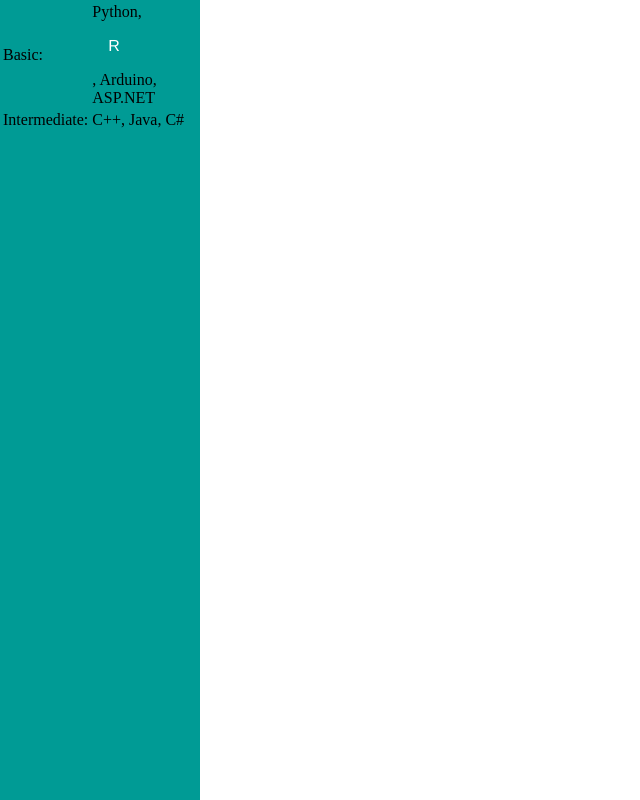
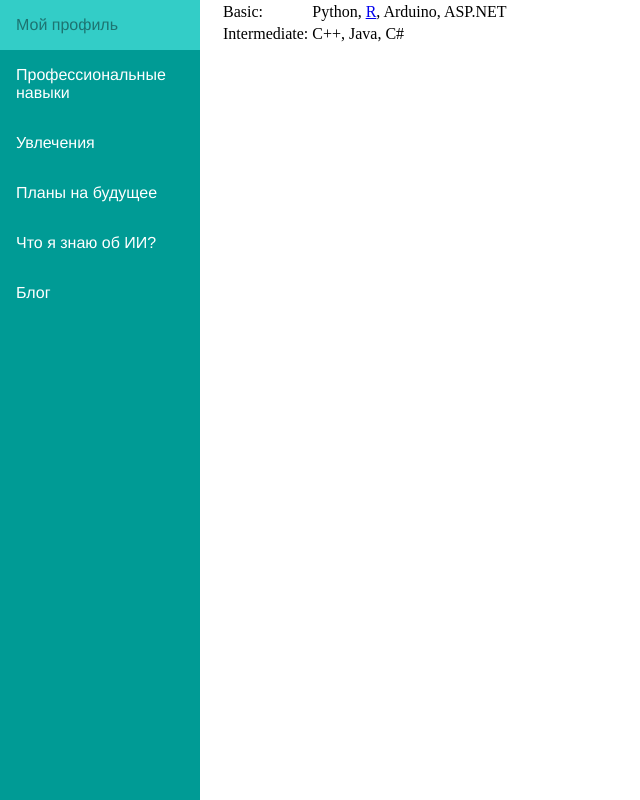
Before and after one commit to alexeybozhchenko/alexeybozhchenko.github.io, a plain HTML site: page prof_skills.html in a window 1280 px wide. Shown: the whole page, without its empty margins (0-640 px from the left). Drawn offline with Linux system fonts and the light colour scheme.

Commit message:
skills_fix

```diff
--- a/prof_skills.html
+++ b/prof_skills.html
@@ -7,8 +7,17 @@
       <title>Skills</title>
 </head>
 
+
 <div class="sidenav">
+<a href="index.html">Мой профиль</a>
+<a href="prof_skills.html">Профессиональные навыки</a>
+<a href="hobbies.html">Увлечения</a>
+<a href="plans.html">Планы на будущее</a>
+<a href="ai.html">Что я знаю об ИИ?</a>
+<a href="blog.html">Блог</a>
+</div>
 
+<div class="content">
 <table style="text-align:left">
 <tbody>
 <tr>
```
